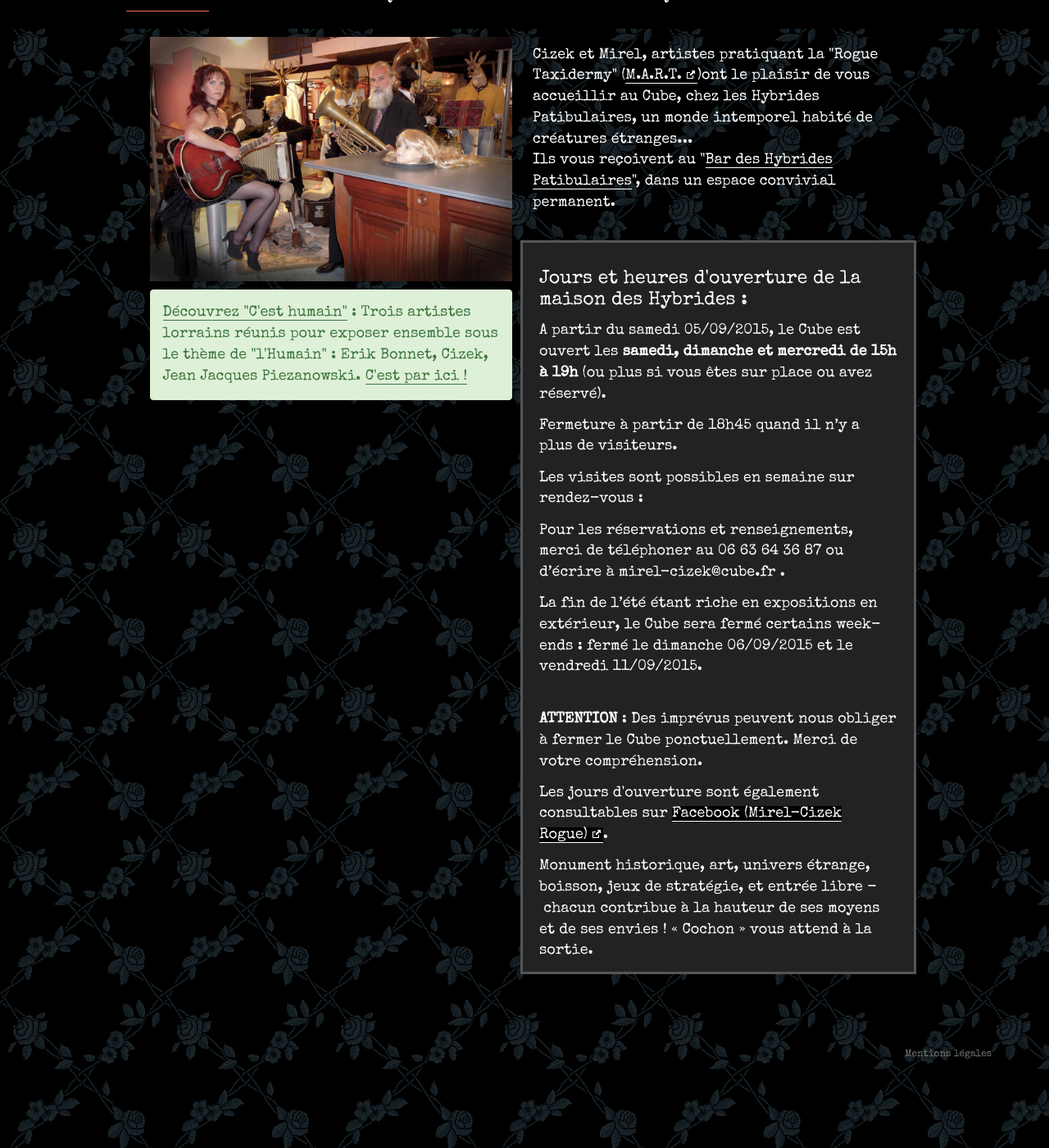
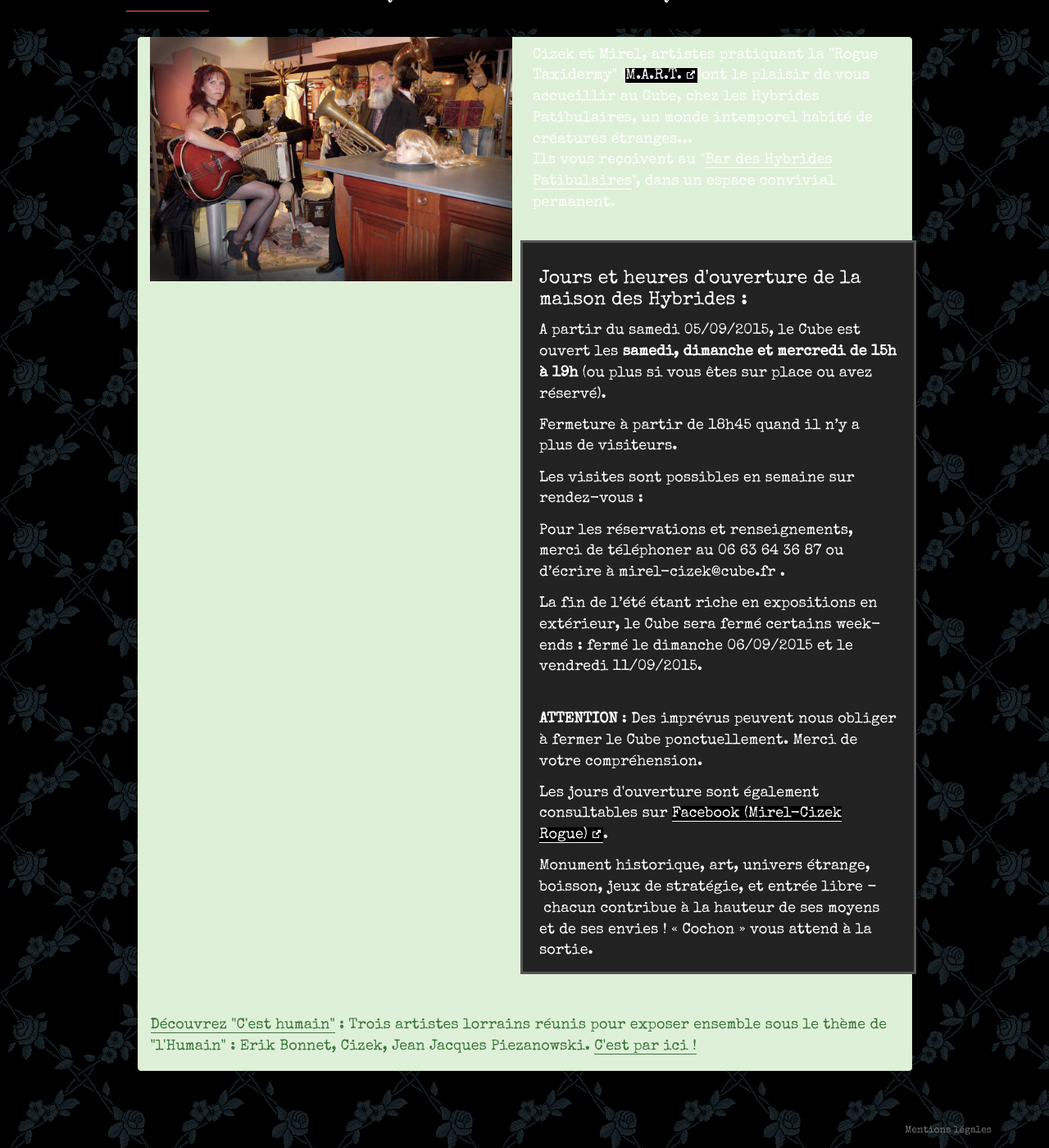
Before and after one commit to le-cube/le-cube.github.io, a Jekyll site: the page built from index.html, in a window 1280 px wide and 1400 px high, scrolled down 183 px. Shown: the whole window at 82% size. Built offline with Jekyll 4.4.1, drawn with Linux system fonts in a browser that asks for light colours.

Commit message:
Update index.html

```diff
--- a/index.html
+++ b/index.html
@@ -9,9 +9,7 @@ weight : 10
   <div class="col-md-10 col-md-offset-1">
     <div class="col-md-6 homeSidebar">
       <img src="{{ site.baseurl }}/img/mirel-cizek-au-bar-des-hybrides-patibulaires.jpg" alt="Mirel & Cizek au Bar des Hybrides Patibulaires" class="img-responsive">
-      <div class="alert alert-success" role="alert">
-        <p><a href="/c-est-humain">Découvrez "C'est humain"</a> : Trois artistes lorrains réunis pour exposer ensemble sous le thème de "l'Humain" : Erik Bonnet, Cizek, Jean Jacques Piezanowski. <a href="/c-est-humain" style="color: #3c763d;">C'est par ici !</a></p>
-      </div>
+
     </div>
     <div class="col-md-6 homeText">
       <p>
@@ -20,6 +18,10 @@ weight : 10
       </p>
       {% include _horaires.html %}
     </div>
+      <div class="alert alert-success" role="alert">
+
+     <p><a href="/c-est-humain">Découvrez "C'est humain"</a> : Trois artistes lorrains réunis pour exposer ensemble sous le thème de "l'Humain" : Erik Bonnet, Cizek, Jean Jacques Piezanowski. <a href="/c-est-humain" style="color: #3c763d;">C'est par ici !</a></p>
+      </div>
   </div>
 </div>
 <!-- github version -->
```
